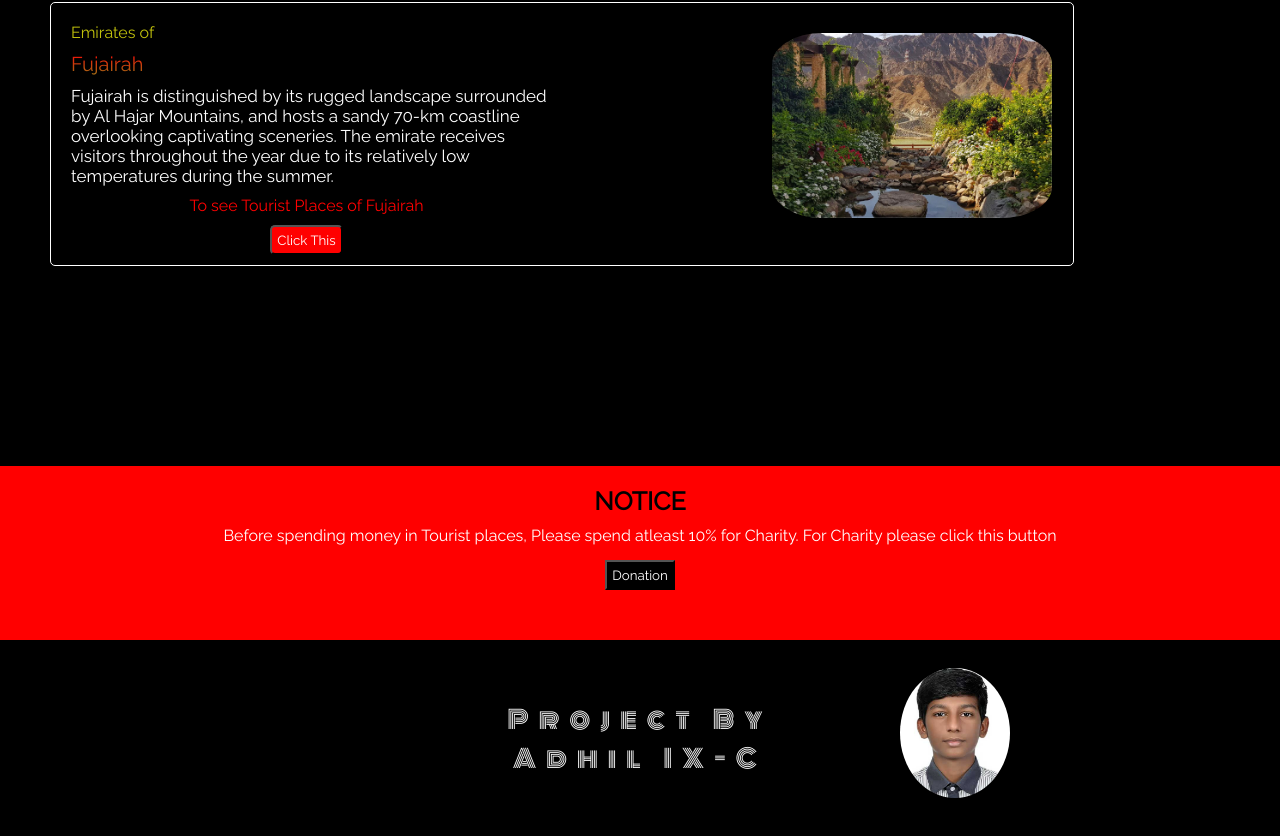
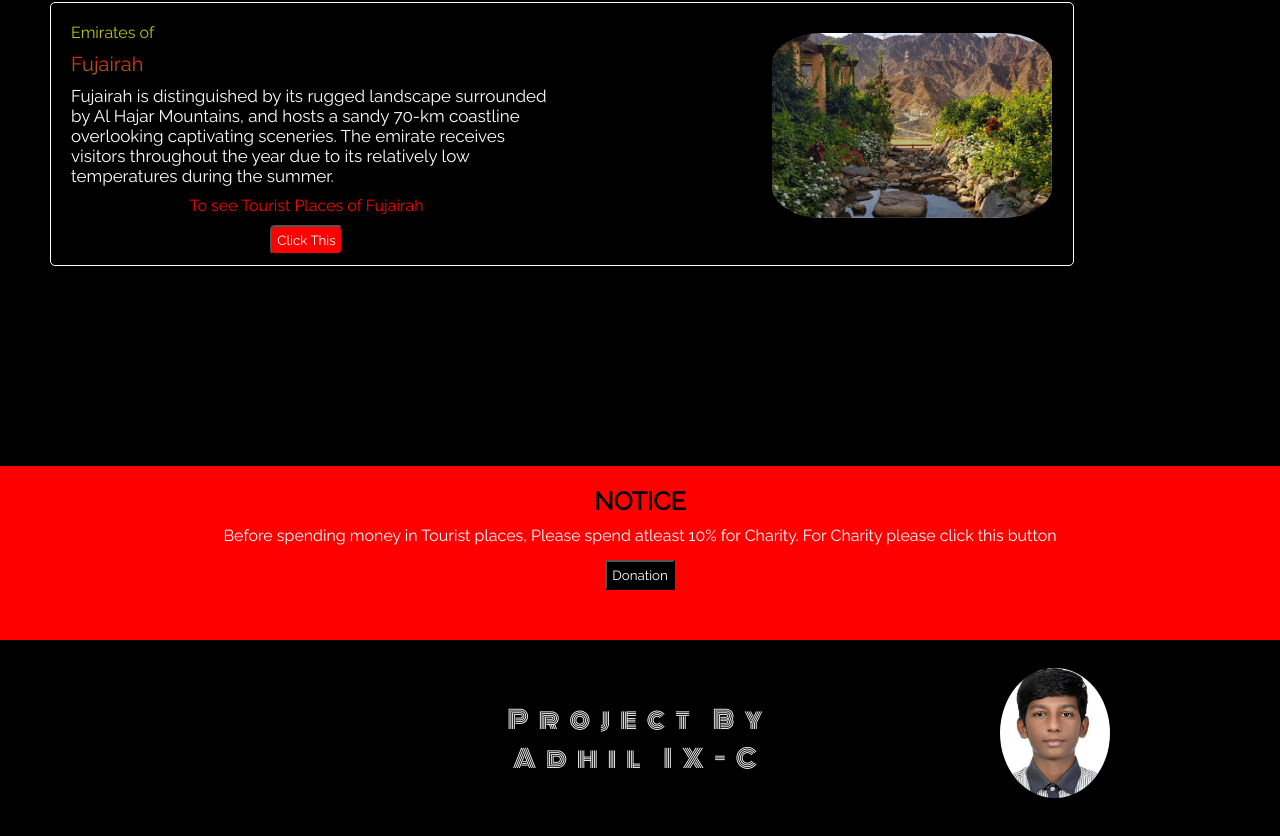
Before and after one commit to itsmeadhil/touristplace_uae, a plain HTML site: page index.html in a window 1280 px wide. Shown: the part 3171-4007 px from the top of the page. Drawn offline with Linux system fonts and the light colour scheme.

Commit message:
moved position of photo

```diff
--- a/abudhabi.css
+++ b/abudhabi.css
@@ -229,5 +229,5 @@ width: 20px;
     border-radius: 80%;
     position: relative;
     top: -150px;
-    left: 900px;
+    left: 1000px;
  }
--- a/homestyle.css
+++ b/homestyle.css
@@ -216,5 +216,5 @@ margin-bottom: -500px;
    border-radius: 80%;
    position: relative;
    top: -150px;
-   left: 900px;
+   left: 1000px;
 }
```
